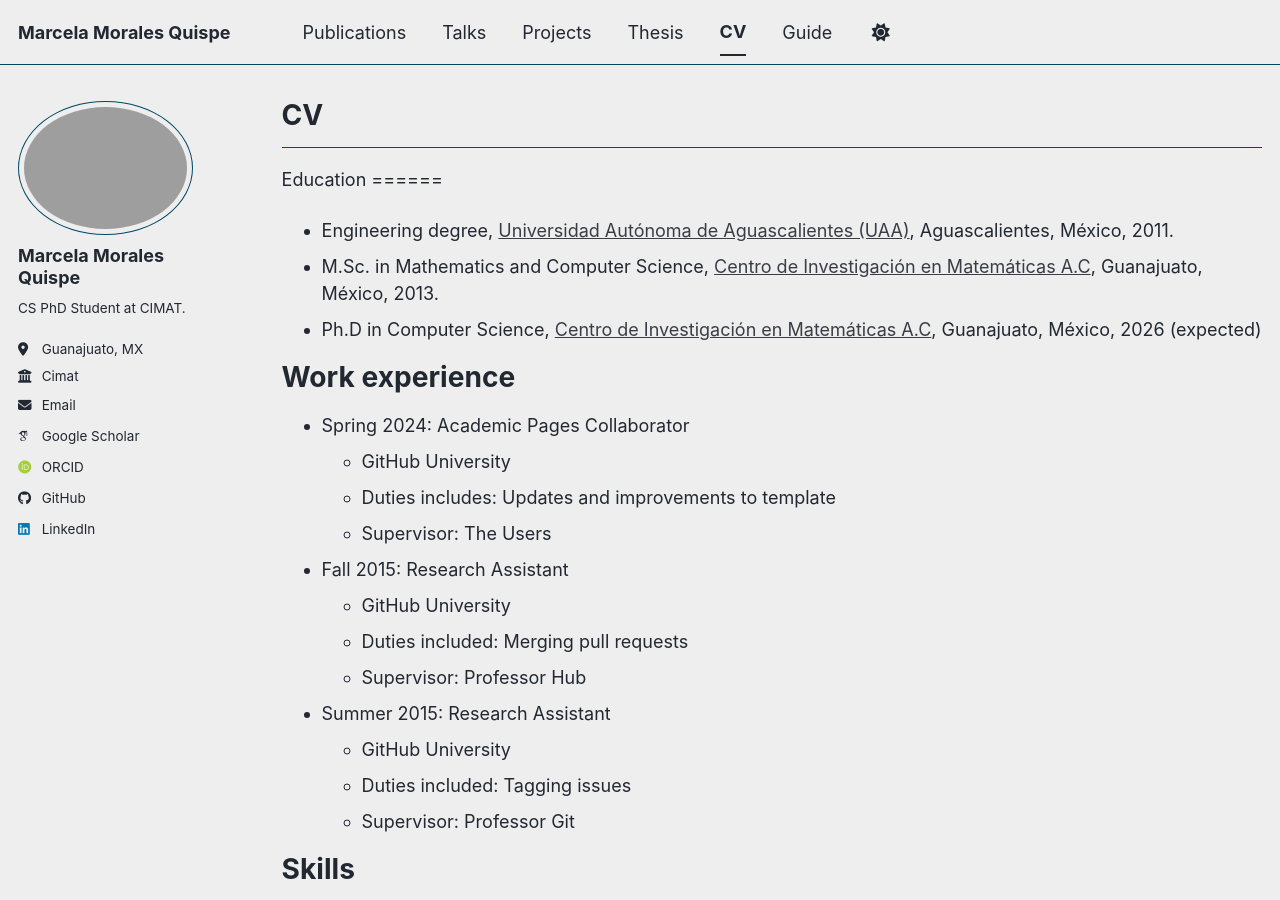
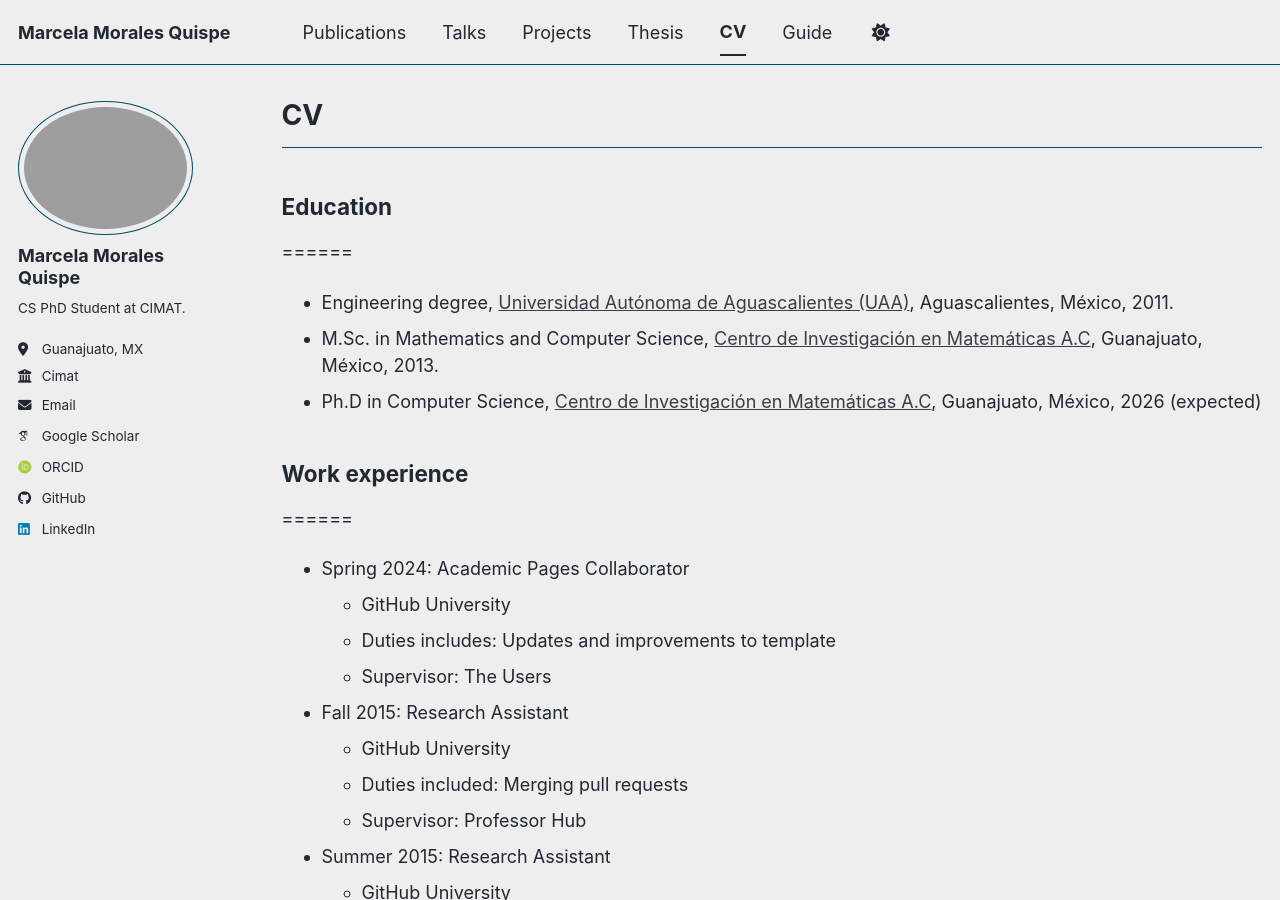
Before and after one commit to marcemq/marcemq.github.io, a Jekyll site: the page built from _pages/cv.md, in a window 1280 px wide and 900 px high. Built offline with Jekyll 4.4.1, drawn with Linux system fonts in a browser that asks for light colours; some web fonts are replaced; a script bundle is joined from its source files by our own code; library files that are not in the unit come from our copies.

Commit message:
Update cv.md

```diff
--- a/_pages/cv.md
+++ b/_pages/cv.md
@@ -9,13 +9,13 @@ redirect_from:
 
 {% include base_path %}
 ***
-Education
+## Education
 ======
 * Engineering degree, [Universidad Autónoma de Aguascalientes (UAA)](https://www.uaa.mx), Aguascalientes, México, 2011.
 * M.Sc. in Mathematics and Computer Science, [Centro de Investigación en Matemáticas A.C](https://www.cimat.mx/), Guanajuato, México, 2013.
 * Ph.D in Computer Science, [Centro de Investigación en Matemáticas A.C](https://www.cimat.mx/), Guanajuato, México, 2026 (expected)
 
-Work experience
+## Work experience
 ======
 * Spring 2024: Academic Pages Collaborator
   * GitHub University
```
